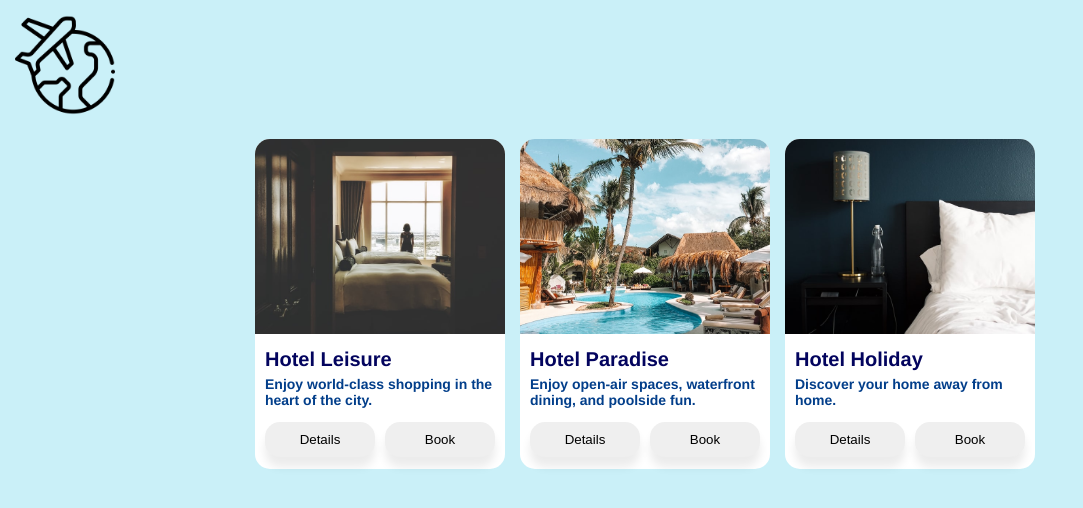
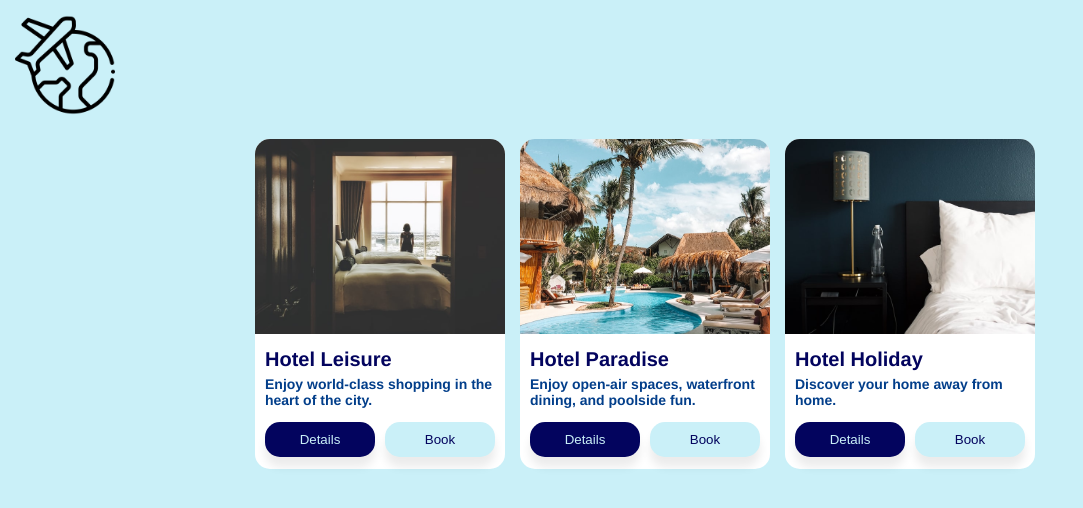
Before and after one commit to stephenmussel/starter-emotion, a React (Create React App) app: page / in a window 1280 px wide. Shown: the top 508 px of the page, without its empty margins (0-1083 px from the left). Built offline with nearby package versions, Linux system fonts and the light colour scheme.

Commit message:
added primary and secondary styled button components

```diff
--- a/src/App.js
+++ b/src/App.js
@@ -10,6 +10,7 @@
 import { DescriptionWrapper } from "./styles";
 import { ActionWrapper } from "./styles";
 import { Button } from './styles';
+import { PrimaryButton, SecondaryButton } from "./styles";
 
 const hotels = [
   {
@@ -78,8 +79,8 @@
                 <DescriptionWrapper>{hotel.description}</DescriptionWrapper>
               </TextWrapper>
               <ActionWrapper>
-                <Button>Details</Button>
-                <Button>Book</Button>
+                <PrimaryButton>Details</PrimaryButton>
+                <SecondaryButton>Book</SecondaryButton>
               </ActionWrapper>
             </CardWrapper>
           );
--- a/src/styles.js
+++ b/src/styles.js
@@ -56,3 +56,13 @@
         box-shadow: 0 15px 15px rgba(0, 0, 0, 0.16);
     }
 `;
+
+export const PrimaryButton = styled(Button)`
+    background-color: #03045e;
+    color: #caf0f8;
+`;
+
+export const SecondaryButton = styled(Button)`
+    background-color: #caf0f8;
+    color: #03045e;
+`;
```
Lines whose indentation alone changed are shown as unchanged.
